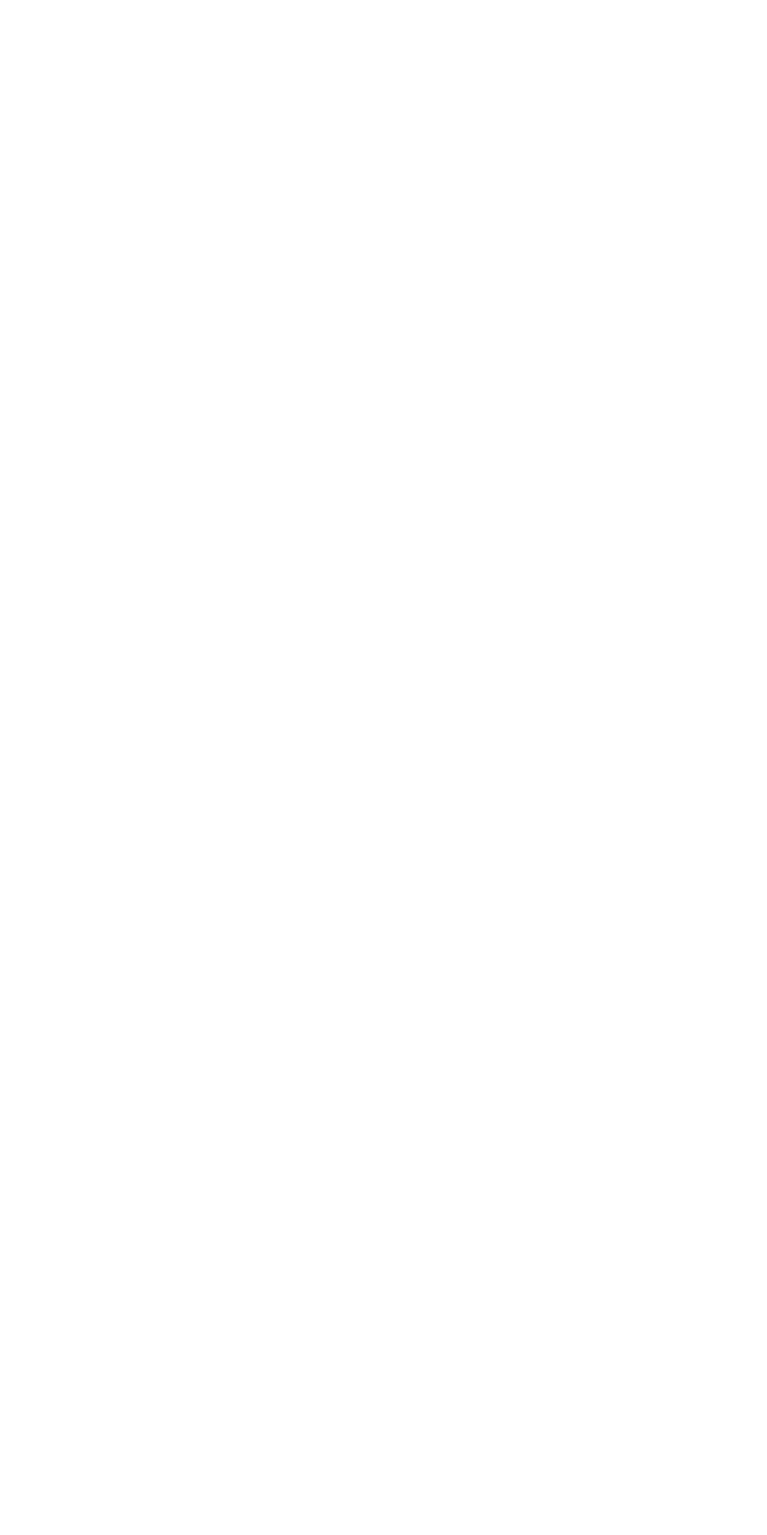
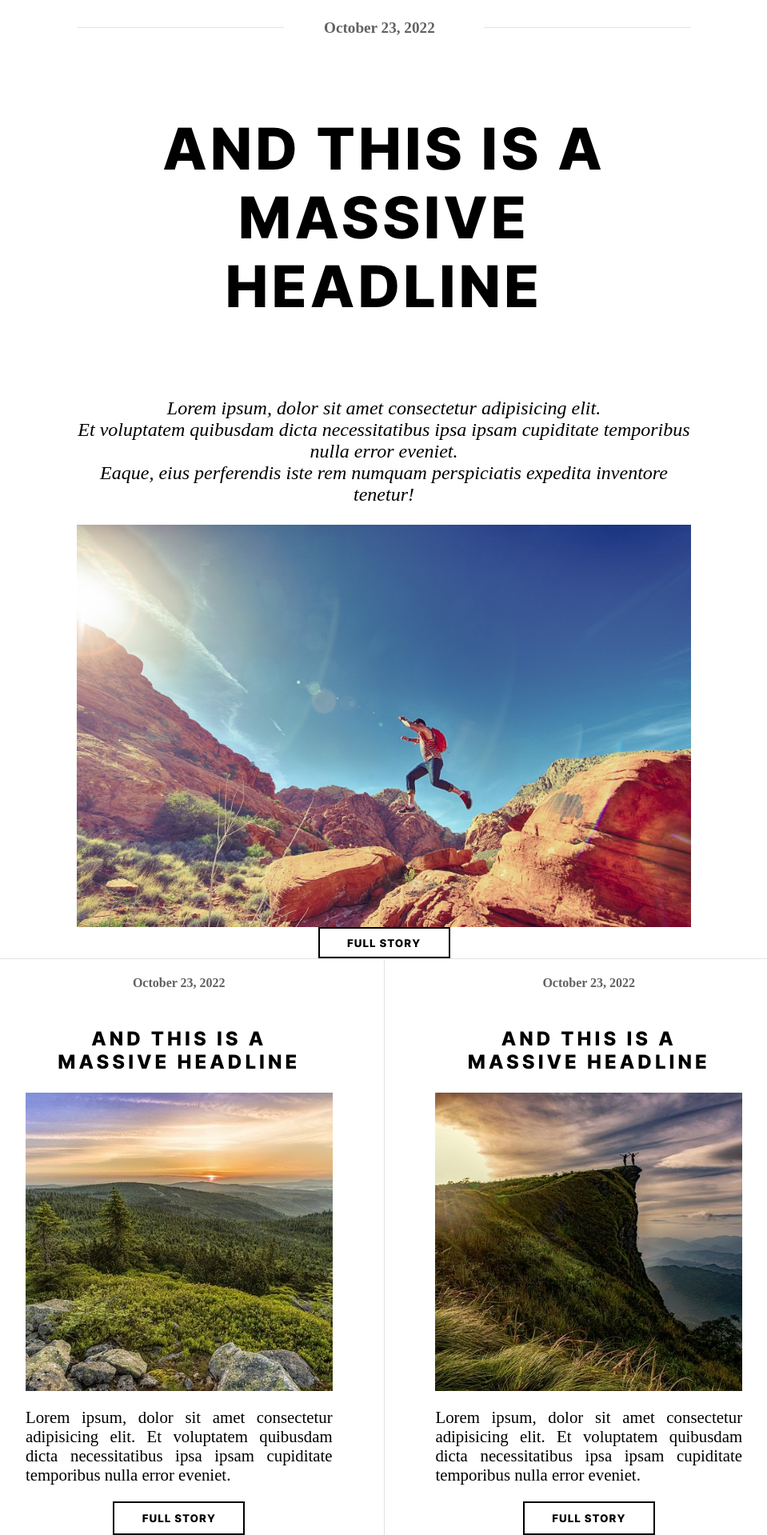
Before and after one commit to Arnaud293/React_App_Mountains, a React (Create React App) app: page / in a window 1280 px wide. Shown: the part 802-2721 px from the top of the page at 80% size, without its empty margins (160-1119 px from the left). Before the commit the page ends 800 px from the top, so only its background shows below. Built offline with nearby package versions, Linux system fonts and the light colour scheme; a web font is replaced by a local one.

Commit message:
add Article component

```diff
--- a/src/App.js
+++ b/src/App.js
@@ -2,6 +2,7 @@ import React from 'react';
 import Header from './components/Header';
 
 import Background from './assets/images/bg.jpg';
+import Article from './components/Article';
 
 const App = () => {
   return (
@@ -11,6 +12,7 @@ const App = () => {
           backgroundPosition : 'center'
       }}>
       <Header />
+      <Article />
     </div>
   );
 };
--- /dev/null
+++ b/src/components/Article.js
@@ -0,0 +1,57 @@
+import React from 'react';
+import MainPicure from '../assets/images/pic01.jpg';
+import SubPicture1 from '../assets/images/pic02.jpg';
+import SubPicture2 from '../assets/images/pic03.jpg';
+
+const Article = () => {
+    return (
+        <main>
+        <section class="main-content">
+            <article class="main-article">
+                <div class="main-article-top-content">
+                    <div class="date-container">
+                        <div class="border"></div>
+                        <h4 class="date">October 23, 2022</h4>
+                        <div class="border"></div>
+                    </div>
+                    <h1>And this is a <br/> Massive headline</h1>
+                    <p>Lorem ipsum, dolor sit amet consectetur adipisicing elit.<br/>
+                    Et voluptatem quibusdam dicta necessitatibus ipsa ipsam cupiditate temporibus nulla error eveniet.<br/>
+                    Eaque, eius perferendis iste rem numquam perspiciatis expedita inventore tenetur!
+                    </p>
+                </div>
+                <div class="main-article-img">
+                    <img src={MainPicure} alt="man-jump-into-rocks"/>
+                </div>
+                <button class="btn">full story</button>
+            </article>
+            <article class="sub-article-container">
+                <div class="sub-article1">
+                    <h4 class="date">October 23, 2022</h4>
+                    <h1>And this is a <br/> Massive headline</h1>
+                    <div class="article-img">
+                        <img src={SubPicture1} alt="man-jump-into-rocks"/>
+                    </div>
+                    <p>Lorem ipsum, dolor sit amet consectetur adipisicing elit.
+                        Et voluptatem quibusdam dicta necessitatibus ipsa ipsam cupiditate temporibus nulla error eveniet.
+                    </p>
+                    <button class="btn">full story</button>
+                </div>
+                <div class="sub-article2">
+                    <h4 class="date">October 23, 2022</h4>
+                    <h1>And this is a <br/> Massive headline</h1>
+                    <div class="article-img">
+                        <img src={SubPicture2} alt="man-jump-into-rocks"/>
+                    </div>
+                    <p>Lorem ipsum, dolor sit amet consectetur adipisicing elit.
+                        Et voluptatem quibusdam dicta necessitatibus ipsa ipsam cupiditate temporibus nulla error eveniet.
+                    </p>
+                    <button class="btn">full story</button>
+                </div>
+            </article>
+        </section>
+    </main>
+    );
+};
+
+export default Article;
```
